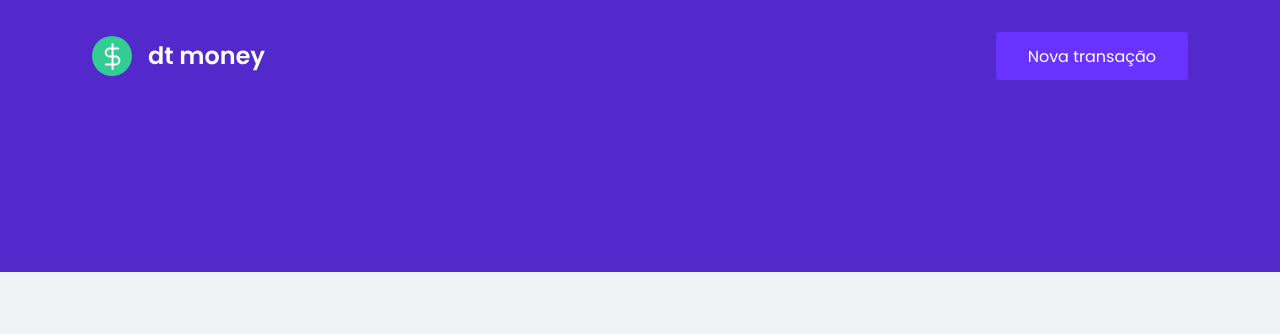
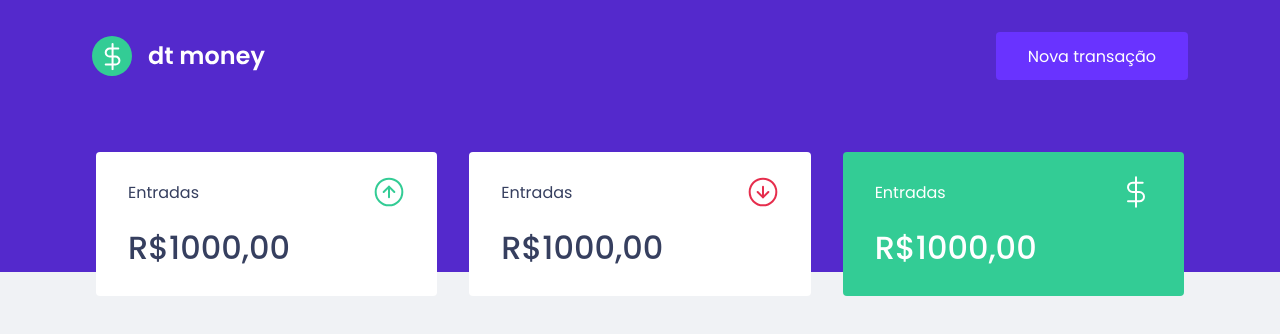
Before and after one commit to DenysRogeres/OpenFinance, a React (Create React App) app: page / in a window 1280 px wide. Shown: the top 334 px of the page. Built offline with nearby package versions, Linux system fonts and the light colour scheme.

Commit message:
Adding components Summary and Dashboard

```diff
--- a/public/index.html
+++ b/public/index.html
@@ -7,7 +7,7 @@
     <link rel="shortcut icon" href="favicon.png" type="image/png">
 
     <link rel="preconnect" href="https://fonts.gstatic.com" crossorigin>
-    <link href="https://fonts.googleapis.com/css2?family=Poppins:wght@400;600&display=swap" rel="stylesheet">
+    <link href="https://fonts.googleapis.com/css2?family=Poppins:wght@400;500;600&display=swap" rel="stylesheet">
 
     <title>Open Finance</title>
   </head>
--- a/src/App.tsx
+++ b/src/App.tsx
@@ -1,11 +1,13 @@
 import { GlobalStyled } from './styles/global';
-import { Header } from './components/Header/Header';
+import { Header } from './components/Header';
+import { Dashboard } from './components/Dashboard';
 
 export function App() {
   return (
     <>
       <GlobalStyled/>
       <Header/>
+      <Dashboard/>
     </>
   );
 }
--- /dev/null
+++ b/src/components/Dashboard/index.tsx
@@ -0,0 +1,10 @@
+import { Summary } from "../Summary"
+import { Container } from "./styles"
+
+export function Dashboard() {
+    return(
+        <Container>
+            <Summary/>
+        </Container>
+    )
+}
--- /dev/null
+++ b/src/components/Dashboard/styles.ts
@@ -0,0 +1,8 @@
+import styled from "styled-components";
+
+export const Container = styled.main`
+    max-width: 1120px;
+    margin: 0 auto;
+    padding: 2.5rem 1rem;
+
+`
--- /dev/null
+++ b/src/components/Summary/index.tsx
@@ -0,0 +1,37 @@
+import incomeImg from '../../assets/income.svg';
+import outcomeImg from '../../assets/outcome.svg'
+import totalImg from '../../assets/total.svg'
+
+import { Container } from './styles';
+
+
+
+export function Summary() {
+    return(
+        <Container>
+            <div>
+                <header>
+                    <p>Entradas</p>
+                    <img src={incomeImg} alt="" />
+                </header>
+                <strong>R$1000,00</strong>
+            </div>
+
+            <div>
+                <header>
+                    <p>Entradas</p>
+                    <img src={outcomeImg} alt="" />
+                </header>
+                <strong>R$1000,00</strong>
+            </div>
+
+            <div className="highlight-background">
+                <header>
+                    <p>Entradas</p>
+                    <img src={totalImg} alt="" />
+                </header>
+                <strong>R$1000,00</strong>
+            </div>
+        </Container>
+    )
+}
--- /dev/null
+++ b/src/components/Summary/styles.ts
@@ -0,0 +1,36 @@
+import styled from 'styled-components';
+
+
+export const Container = styled.div`
+    display: grid;
+    grid-template-columns: repeat(3, 1fr);
+    gap: 2rem;
+    margin-top: -10rem;
+
+    div{
+        background: var(--shape);
+        padding: 1.5rem 2rem;
+        border-radius: 0.25rem;
+        color: var(--text-title);
+    }
+
+    header {
+        display: flex;
+        align-items: center;
+        justify-content: space-between;
+    }
+
+    strong {
+        margin-top: 1rem;
+        font-size: 2rem;
+        font-weight: 500;
+        line-height: 3rem;
+        display: block;
+    }
+
+    & .highlight-background {
+        background: var(--green);
+        color: #FFFF;
+    }
+
+`
--- a/src/styles/global.ts
+++ b/src/styles/global.ts
@@ -7,13 +7,13 @@
         --background: #F0F2F5;
         --red: #e52e4d;
         --blue: #5429cc;
-
+        --green: #33cc95;
         --blue-light: #6933ff;
 
         --text-title: #363f5f;
         --text-body: #969cb3;
 
-        --shape: #fffff;
+        --shape: #ffff;
     }
     * {
         margin: 0;
```
Also changed, not shown: src/components/Header/index.tsx (renamed from src/components/Header/Header.tsx).
